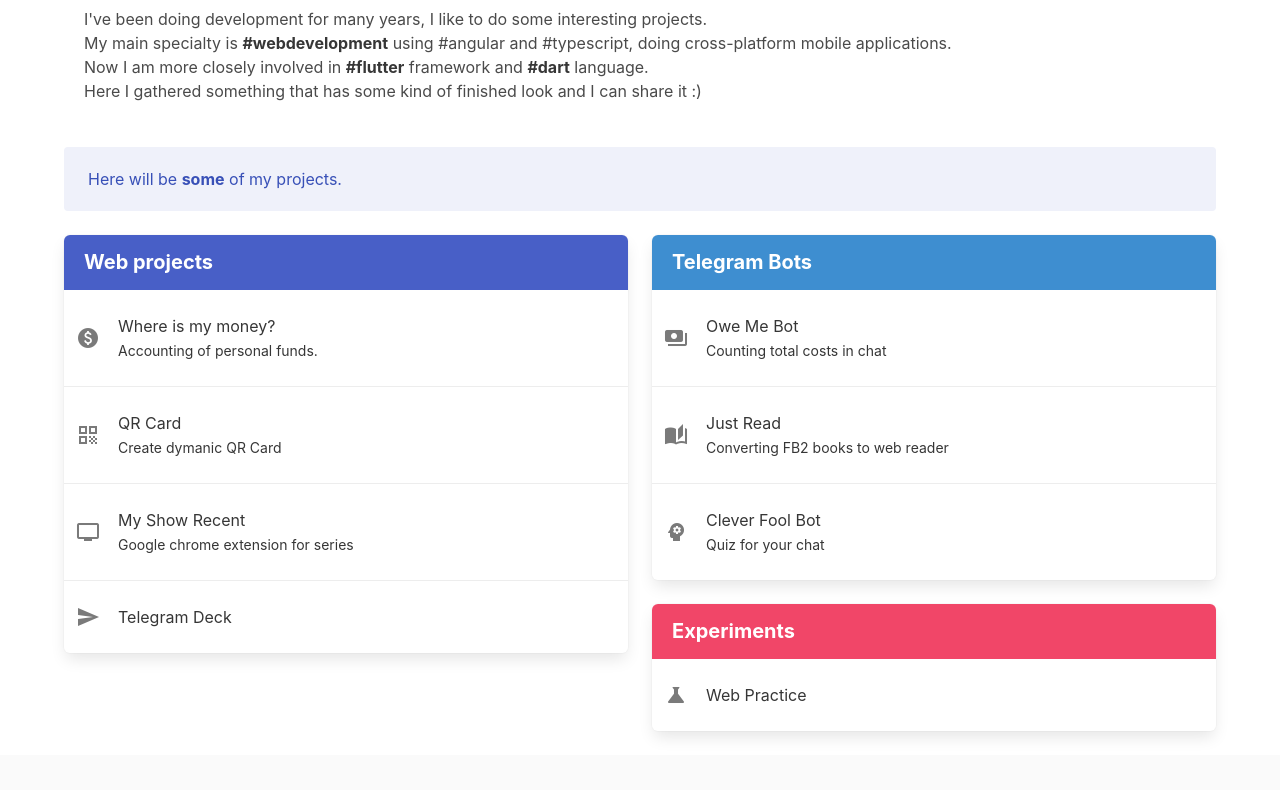
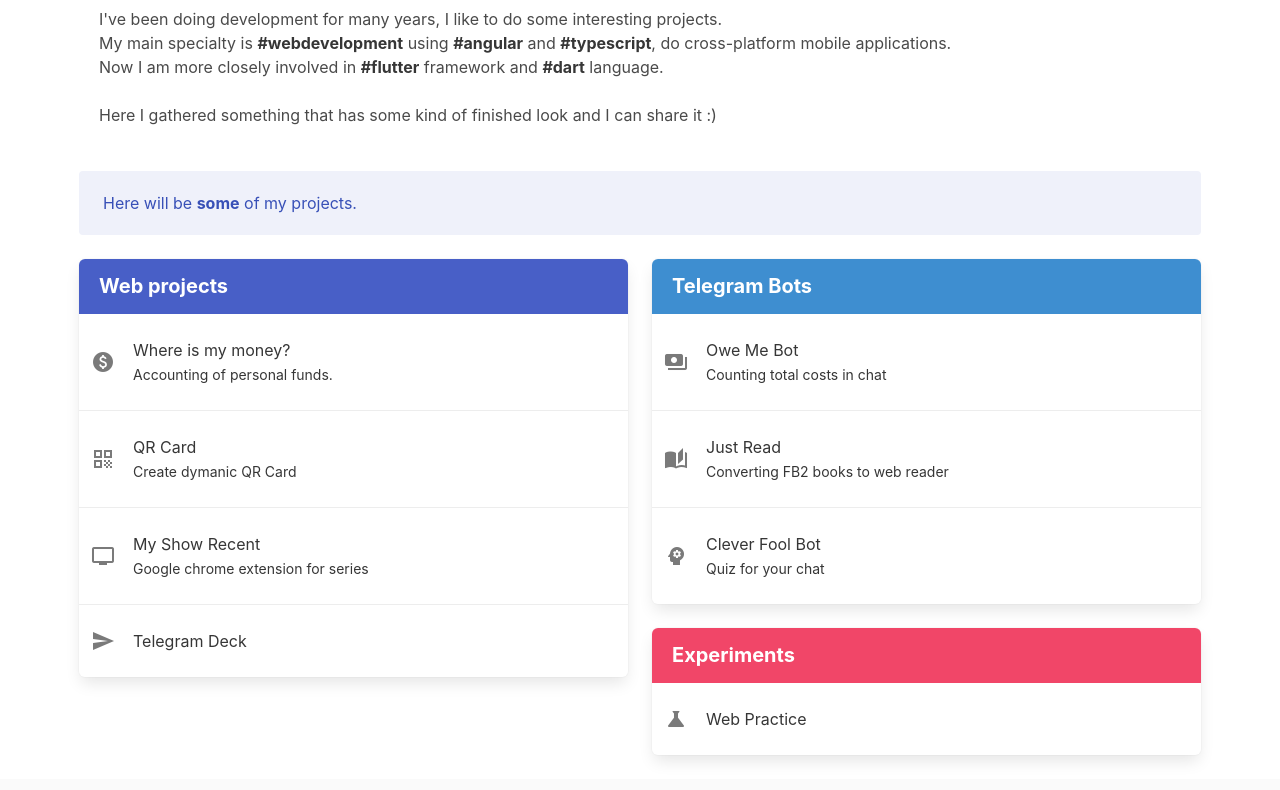
Before and after one commit to Kraigo/landing, a plain HTML site: page index.html in a window 1280 px wide. Shown: the part 450-1240 px from the top of the page. Drawn offline with nearby package versions, Linux system fonts and the light colour scheme.

Commit message:
fix content

```diff
--- a/index.html
+++ b/index.html
@@ -37,12 +37,14 @@
             <p>
                 I've been doing development for many years, I like to do some interesting projects.
                 <br>
-                My main specialty is <strong>#webdevelopment</strong> using <string>#angular</string> and <string>#typescript</string>, doing cross-platform mobile applications.
+                My main specialty is <strong>#webdevelopment</strong> using <strong>#angular</strong> and <strong>#typescript</strong>, do cross-platform mobile applications.
                 <br>
                 Now I am more closely involved in <strong>#flutter</strong> framework and <strong>#dart</strong> language.
-                <br>
+            </p>
+            <br>
+            <p>
                 Here I gathered something that has some kind of finished look and I can share it :)
-        </p>
+            </p>
         </div>
 
 
@@ -178,14 +180,14 @@
     <div class="footer mt-5">
         <div class="container has-text-centered">
             <p>
-                Contact with me: <a href="mailto:iam@kraigo.dev">iam@kraigo.dev</a>
+                Contact me: <a href="mailto:iam@kraigo.dev">iam@kraigo.dev</a>
             </p>
         </div>
     </div>
 
 
     <style>
-        .section {
+        .container {
             padding-left: 15px;
             padding-right: 15px;
         }
```
